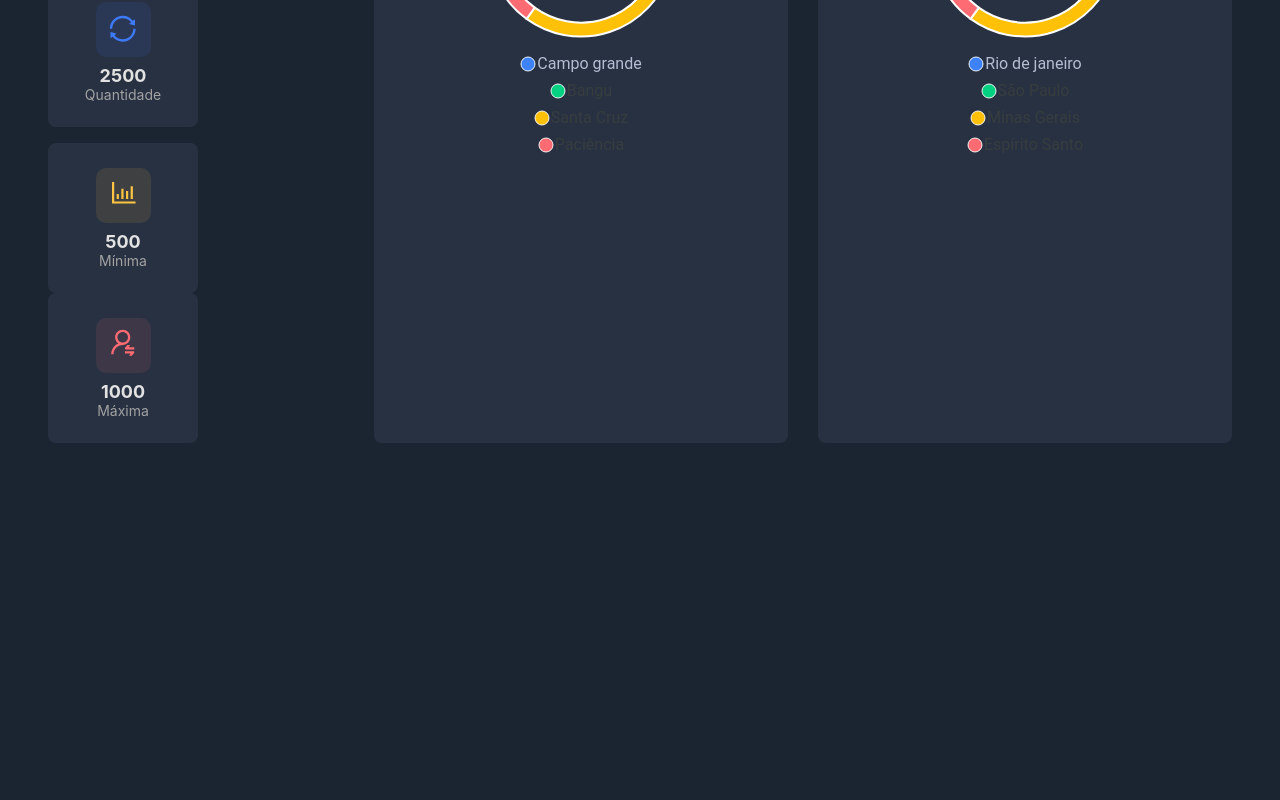
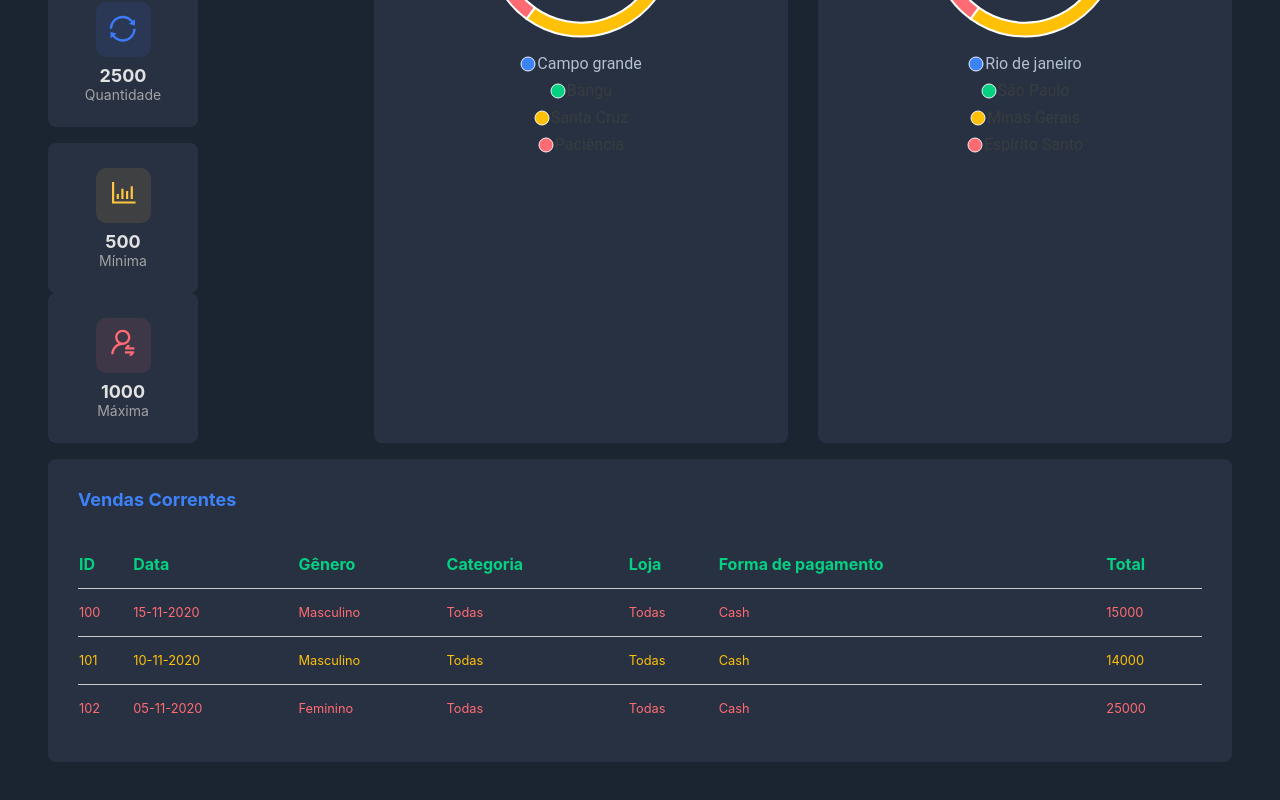
Before and after one commit to Apdo3939/dashboard, a React (Create React App) app: page / in a window 1280 px wide. Shown: the part 786-1586 px from the top of the page. Before the commit the page ends 1245 px from the top, so only its background shows below. Built offline with nearby package versions, Linux system fonts and the light colour scheme.

Commit message:
Add Component SalesTable

```diff
--- a/src/App.tsx
+++ b/src/App.tsx
@@ -4,6 +4,7 @@ import Header from './components/header';
 import PieChartCard from './components/pie-chart-card';
 import SalesByDate from './components/sales-by-date';
 import SalesSummary from './components/sales-summary';
+import SalesTable from './components/sales-table';
 
 function App() {
   return (
@@ -25,6 +26,7 @@ function App() {
             series={[1, 2, 3, 4]}
           />
         </div>
+        <SalesTable />
       </div>
     </>
   );
--- /dev/null
+++ b/src/components/sales-table/index.tsx
@@ -0,0 +1,51 @@
+import './styles.css';
+
+export default function SalesTable() {
+  return (
+    <div className="sales-table-container base-card">
+      <h4 className="sales-table-title">Vendas Correntes</h4>
+      <table className="sales-table">
+        <thead>
+          <tr>
+            <th>ID</th>
+            <th>Data</th>
+            <th>Gênero</th>
+            <th>Categoria</th>
+            <th>Loja</th>
+            <th>Forma de pagamento</th>
+            <th>Total</th>
+          </tr>
+        </thead>
+        <tbody>
+          <tr>
+            <td>100</td>
+            <td>15-11-2020</td>
+            <td>Masculino</td>
+            <td>Todas</td>
+            <td>Todas</td>
+            <td>Cash</td>
+            <td>15000</td>
+          </tr>
+          <tr>
+            <td>101</td>
+            <td>10-11-2020</td>
+            <td>Masculino</td>
+            <td>Todas</td>
+            <td>Todas</td>
+            <td>Cash</td>
+            <td>14000</td>
+          </tr>
+          <tr>
+            <td>102</td>
+            <td>05-11-2020</td>
+            <td>Feminino</td>
+            <td>Todas</td>
+            <td>Todas</td>
+            <td>Cash</td>
+            <td>25000</td>
+          </tr>
+        </tbody>
+      </table>
+    </div>
+  );
+}
--- /dev/null
+++ b/src/components/sales-table/styles.css
@@ -0,0 +1,46 @@
+.sales-table-container {
+  display: flex;
+  flex-direction: column;
+  padding: 30px;
+  margin-top: 8px;
+  margin-bottom: 48px;
+}
+
+.sales-table-title {
+  font-size: 18px;
+  color: #3e82f7;
+  margin-bottom: 30px;
+}
+
+.sales-table {
+  width: 100%;
+  border-spacing: 0;
+}
+
+.sales-table thead th {
+  text-align: left;
+  height: 48px;
+  font-size: 1rem;
+  color: #04d182;
+}
+
+.sales-table tbody td {
+  height: 48px;
+  border-top: 1px solid var(--light-color);
+  font-size: 0.8rem;
+  transition: background .3s;
+}
+
+.sales-table tbody tr:hover>td {
+  background-color: var(--secondary-color);
+}
+
+.sales-table tbody tr:nth-child(even) {
+  background-color: #28314200;
+  color: #ffc107;
+}
+
+.sales-table tbody tr:nth-child(odd) {
+  background-color: #283142ff;
+  color: #ff6b72;
+}
--- a/src/index.css
+++ b/src/index.css
@@ -20,6 +20,7 @@ code {
 
 :root {
   --primary-color: #283142;
+  --primary-color-opacity: #2831427e;
   --secondary-color: #1b2531;
   --light-color: #cccccc;
   --text-color: #e2e2e2;
```
